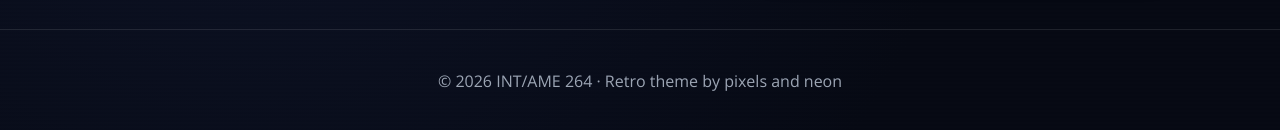
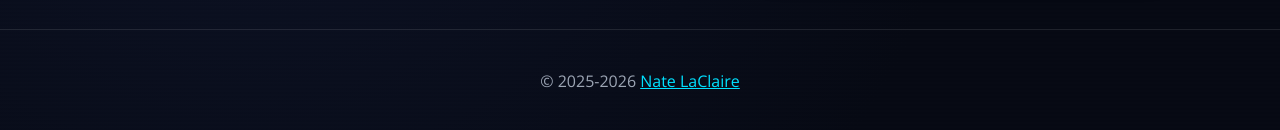
Before and after one commit to natelaclaire/int-ame-264, a React (Vite) app: page / in a window 1280 px wide. Shown: the part 432-562 px from the top of the page. Built offline with nearby package versions, Linux system fonts and the light colour scheme.

Commit message:
Updated footer

```diff
--- a/src/components/Footer.jsx
+++ b/src/components/Footer.jsx
@@ -1,7 +1,7 @@
 export default function Footer() {
   return (
     <footer className="footer">
-      <p>© {new Date().getFullYear()} INT/AME 264 · Retro theme by pixels and neon</p>
+      <p>© 2025-{new Date().getFullYear()} <a href="https://natelaclaire.dev/">Nate LaClaire</a></p>
     </footer>
   )
 }
--- a/src/styles.css
+++ b/src/styles.css
@@ -48,6 +48,8 @@ h2,h3{ font-family: inherit; letter-spacing:0.5px; line-height:1.25; }
 .module-card h3 a:hover{ color: var(--accent2); }
 
 .footer{ margin-top: 40px; padding: 24px; text-align:center; color: var(--muted); border-top: 1px solid rgba(255,255,255,0.1); }
+.footer a{ color: var(--accent2); text-decoration: underline; }
+.footer a:hover{ color: var(--accent); }
 
 .resources{ list-style:none; padding:0; display:flex; flex-direction:column; gap:10px; }
 .resource{ border:1px solid rgba(255,255,255,0.15); padding:12px; border-radius:10px; background: rgba(12,16,28,0.6); }
```
